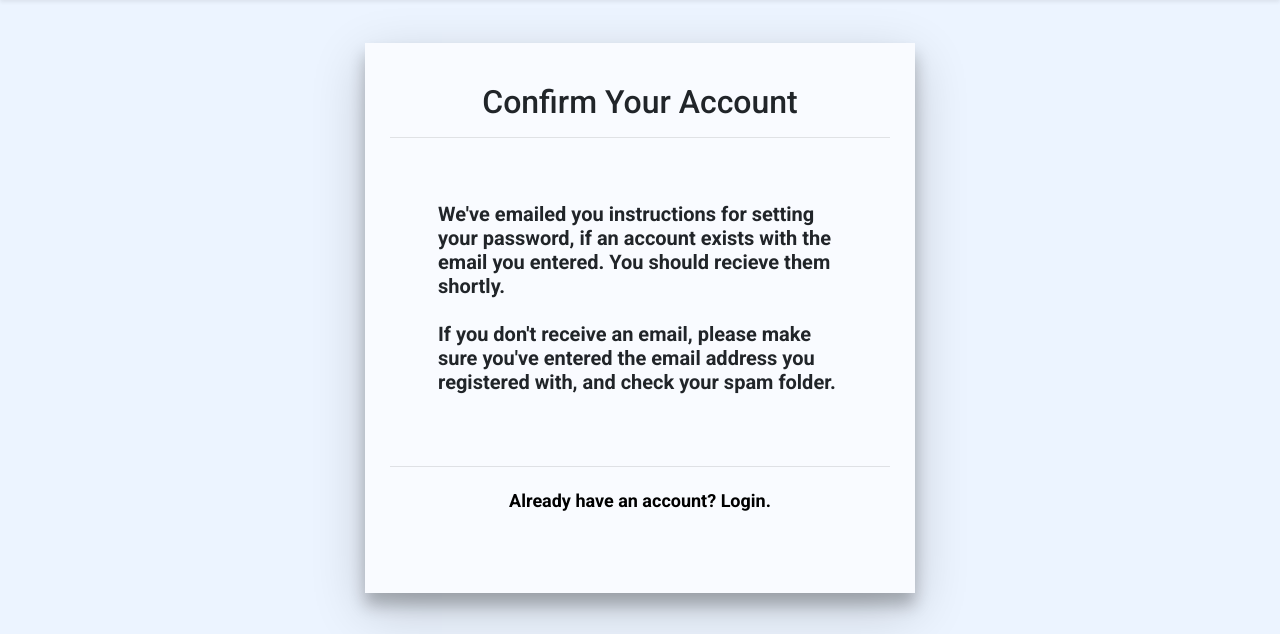
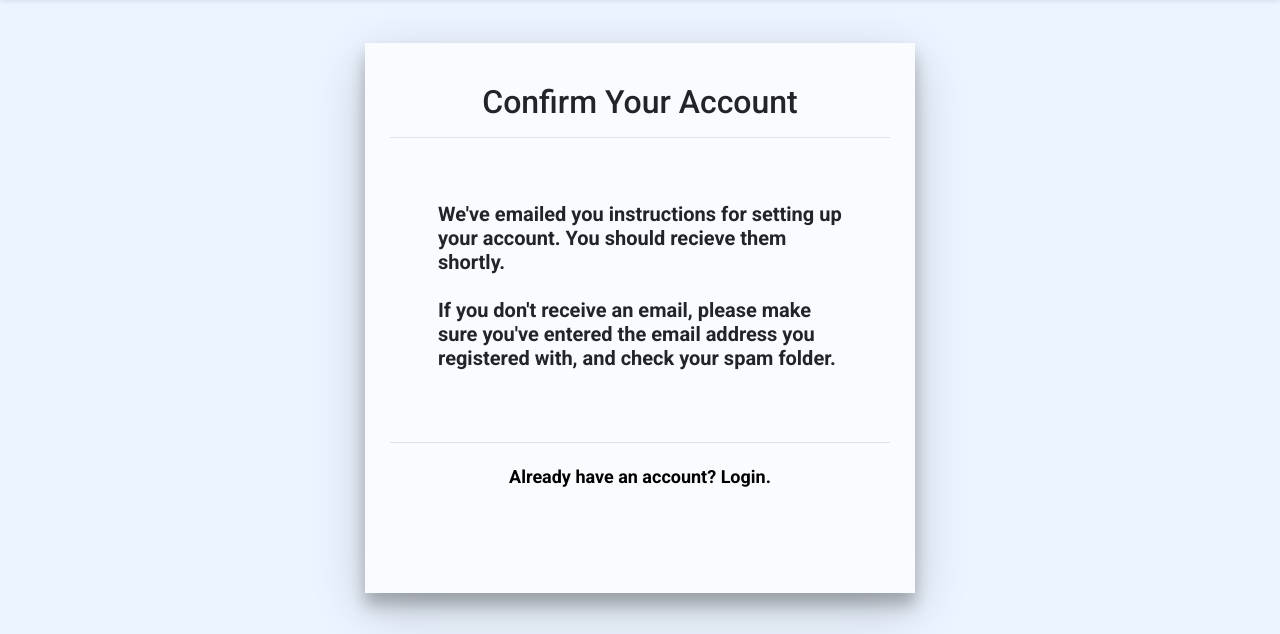
Before and after one commit to saurabhjdsingh/gurudekho, a Django app: page /confirm_your_account in a window 1280 px wide. Shown: the part 55-689 px from the top of the page. Run offline with Django 3.2, Linux system fonts and the light colour scheme; some libraries are stand-ins or nearby versions.

Commit message:
Update confirm_account.html

```diff
--- a/templates/accounts/confirm_account.html
+++ b/templates/accounts/confirm_account.html
@@ -12,7 +12,7 @@
 <div class="login-form pop" >
 <div class="px-5">
 <div class="py-5">
-<h5 class="mssg">We've emailed you instructions for setting your password, if an account exists with the email you entered. You should recieve them shortly. <br> <br>
+<h5 class="mssg">We've emailed you instructions for setting up your account. You should recieve them shortly. <br> <br>
 If you don't receive an email, please make sure you've entered the email address you registered with, and check your spam folder.</h5>
 </div>
 </div>
```
